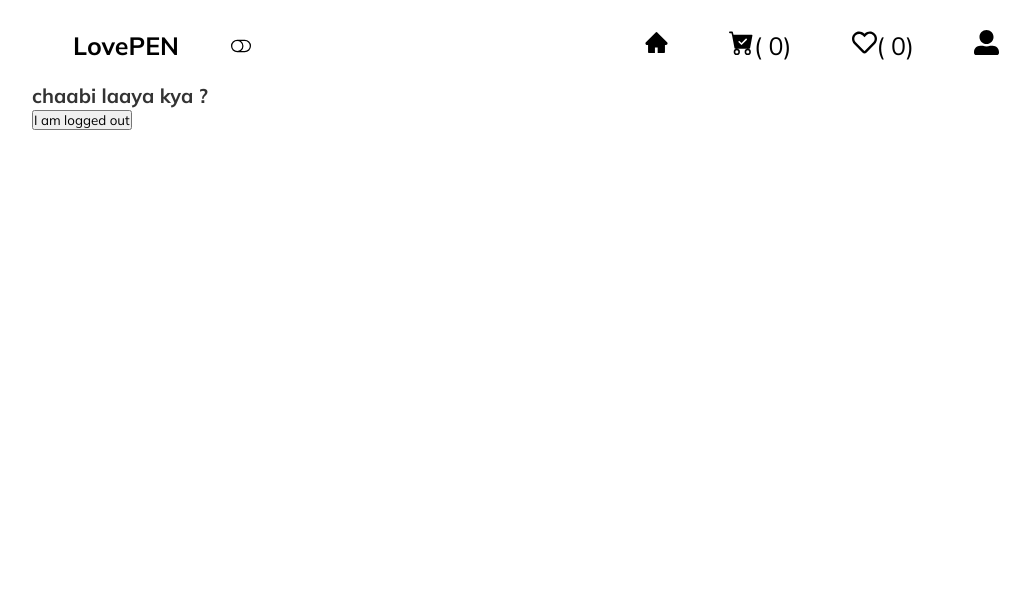
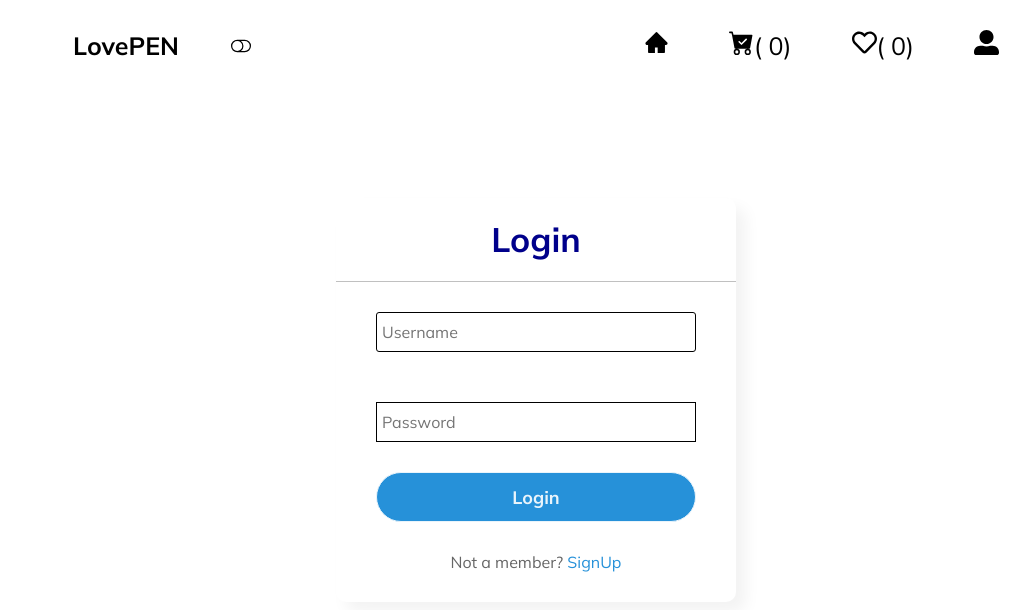
Before and after one commit to sakshijainn/lovePenEcommerce, a React (Create React App) app in the folder lovepen/: page /login in a window 1280 px wide. Shown: the top 610 px of the page, without its empty margins (104-1134 px from the left). Built offline with nearby package versions, Linux system fonts and the light colour scheme.

Commit message:
auth done

```diff
--- a/lovepen/package.json
+++ b/lovepen/package.json
@@ -11,7 +11,8 @@
     "react": "^17.0.2",
     "react-custom-scrollbars-2": "^4.4.0",
     "react-dom": "^17.0.2",
-    "react-router-dom": "^5.2.0",
+    "react-router": "^6.2.1",
+    "react-router-dom": "^6.2.1",
     "react-scripts": "5.0.0",
     "web-vitals": "^2.1.3"
   },
--- a/lovepen/src/App.js
+++ b/lovepen/src/App.js
@@ -1,80 +1,52 @@
-import React,{useState} from 'react'
-import {BrowserRouter as Router , Route , Switch , Redirect} from "react-router-dom"
-import NavBar from './components/NavBar/NavBar.jsx'
-import Home from "./components/Home/Home.jsx"
-import Cart from "./components/Cart/Cart.jsx"
-import Wishlist from "./components/Wishlist/Wishlist.jsx"
-import Login from "./components/Login/Login.jsx"
-import ProductDetail from './components/ProductDetail/ProductDetail.jsx'
-import CheckOut from './Private/CheckOut/CheckOut.jsx'
-import {PrivateRoute} from "./Private/CheckOut/PrivateRoute.jsx"
-
-  // const login = false;
-
-  // function PrivateRoute({ login  ,  ...props })
-  // {
-
-  //   return login ? <Route {...props} /> : <Redirect replace to = "/login" />
-  // }
-
-  // const PrivateRoute = ({ login, component: Component, ...rest }) => {
-  //   return (
-  //     <Route
-  //       {...rest}
-  //       render={(props) => {
-  //         if (login) return <Component {...props} />;
-  //         if (!login)
-  //           return (
-  //             <Redirect to='/login'  />
-  //           );
-  //       }}
-  //     />
-
-  //   );
-  // };
+import React from "react";
+import { BrowserRouter as Router, Route, Routes } from "react-router-dom";
+import NavBar from "./components/NavBar/NavBar.jsx";
+import Home from "./components/Home/Home.jsx";
+import Cart from "./components/Cart/Cart.jsx";
+import Wishlist from "./components/Wishlist/Wishlist.jsx";
+import Login from "./components/Login/Login.jsx";
+import ProductDetail from "./components/ProductDetail/ProductDetail.jsx";
+import CheckOut from "./Private/CheckOut/CheckOut.jsx";
+import {PrivateRoute} from "./Private/CheckOut/PrivateRoute.jsx";
 
 
 const App = () => {
 
-  // const[login , setLogin] = useState(false)
-  // console.log(login)
-  // const {isUserLogin} = useAuth();
+  return (
+    <Router>
+      <NavBar />
+      <Routes>
+
+
+        <Route path="/" element={<Home />}></Route>
+
+        <Route path="/cart" element={<Cart />}></Route>
 
 
 
-  return (
-   <Router>
-
-     <NavBar/>
-     <Switch>
-       <Route path ="/" component= {Home} exact>
-          <Home/>
-        </Route>
+        <Route path="/wishlist" element={<Wishlist />}></Route>
 
 
-        <Route path ="/cart" component= {Cart} exact>
-          <Cart/>
-        </Route>
 
-        <Route path ="/wishlist" component= {Wishlist} exact>
-          <Wishlist/>
-        </Route>
+        <Route path="/login" element={<Login />}></Route>
 
-        <Route path ="/login" component= {Login} exact>
-          <Login/>
-        </Route>
 
-        <Route path ="/product/:id" component ={ProductDetail} exact/>
 
-       <PrivateRoute path ="/checkout" component={CheckOut}/>
+        <Route path="/product/:id" element={<ProductDetail />}></Route>
+
+
+        <Route path="/checkout"  element={ <PrivateRoute> <CheckOut /> </PrivateRoute> }/>
 
 
 
 
 
-     </Switch>
-   </Router>
-  )
-}
 
-export default App
+
+      </Routes>
+      </Router>
+
+  );
+};
+
+export default App;
--- a/lovepen/src/Private/CheckOut/PrivateRoute.jsx
+++ b/lovepen/src/Private/CheckOut/PrivateRoute.jsx
@@ -1,9 +1,26 @@
-import {Route , Redirect , Navigate} from "react-router-dom"
+import { Route, Navigate, useLocation } from "react-router-dom";
+
 import { useAuth } from "../../context/AuthContext"
 
-export function PrivateRoute({ path , ...props})
-{
-    const {isUserLogin} = useAuth();
-    return isUserLogin ?<Route {...props} path ={path}/> : <Redirect
-    state= {{from :path}} replace to ="/login"/>
+export function PrivateRoute({ children }) {
+  const { isUserLogin } = useAuth();
+  let state= useLocation();
+
+  console.log({state})
+
+  // return isUserLogin ? (
+  //   <Route {...props} path={path} />
+  // ) : (
+  //   <Navigate state={{ from: path }} replace to="/login" />
+  // );
+
+  if (!isUserLogin) {
+    // Redirect them to the /login page, but save the current location they were
+    // trying to go to when they were redirected. This allows us to send them
+    // along to that page after they login, which is a nicer user experience
+    // than dropping them off on the home page.
+    return <Navigate to="/login" state={{ from: state }} replace />;
+  }
+
+  return children;
 }
--- /dev/null
+++ b/lovepen/src/api/fakeAuthApi.js
@@ -0,0 +1,23 @@
+
+//database
+const user ={
+    username: "sakshi",
+    password :"sakshi"
+}
+
+//with fetch api later
+export const fakeAuthApi = (username ,password)=>{
+    return new Promise((resolve,reject)=>{
+        setTimeout(()=>{
+            //is done on server
+            //server calls db to get data
+            //and then return based on DB result
+
+     if(user.username === username && user.password === password)
+        {
+           resolve({success:true , status :200})
+        }
+            reject({success:false , status:401})
+        },3000)
+    })
+}
--- a/lovepen/src/components/Login/Login.css
+++ b/lovepen/src/components/Login/Login.css
@@ -0,0 +1,85 @@
+
+.center{
+  position: absolute;
+  top: 50%;
+  left: 50%;
+  transform: translate(-50%, -50%);
+  width: 400px;
+  background: white;
+  border-radius: 10px;
+  box-shadow: 10px 10px 15px rgba(0,0,0,0.05);
+}
+.center h1{
+  text-align: center;
+  padding: 20px 0;
+  color: darkblue;
+  border-bottom: 1px solid silver;
+}
+.center form{
+  padding: 0 40px;
+  box-sizing: border-box;
+}
+form .txt_field{
+  position: relative;
+  border-bottom: 2px solid #adadad;
+  margin: 30px 0;
+  border: none;
+}
+.txt_field .inn{
+  width: 100%;
+  padding: 0 5px;
+  height: 40px;
+  font-size: 16px;
+  border: 1px solid black;
+  background: none;
+  outline: none;
+}
+.txt_field label{
+  position: absolute;
+  top: 10%;
+  left: 5px;
+  color: #adadad;
+  transform: translateY(-50%);
+  font-size: 16px;
+  pointer-events: none;
+  transition: .5s;
+}
+
+
+.pass{
+  margin: -5px 0 20px 5px;
+  color: #a6a6a6;
+  cursor: pointer;
+}
+.pass:hover{
+  text-decoration: underline;
+}
+input[type="submit"]{
+  width: 100%;
+  height: 50px;
+  border: 1px solid;
+  background: #2691d9;
+  border-radius: 25px;
+  font-size: 18px;
+  color: #e9f4fb;
+  font-weight: 700;
+  cursor: pointer;
+  outline: none;
+}
+input[type="submit"]:hover{
+  border-color: #2691d9;
+  transition: .5s;
+}
+.signup_link{
+  margin: 30px 0;
+  text-align: center;
+  font-size: 16px;
+  color: #666666;
+}
+.signup_link a{
+  color: #2691d9;
+  text-decoration: none;
+}
+.signup_link a:hover{
+  text-decoration: underline;
+}
--- a/lovepen/src/components/Login/Login.jsx
+++ b/lovepen/src/components/Login/Login.jsx
@@ -1,34 +1,66 @@
-import React from 'react'
-import { useAuth } from '../../context/AuthContext'
-import {useLocation, useNavigate} from "react-router-dom"
-import { useHistory } from "react-router-dom";
-import "./Login.css"
+import React, { useState } from "react";
+import { useAuth } from "../../context/AuthContext";
+import { useLocation, useNavigate, Link } from "react-router-dom";
+import "./Login.css";
 
-const Login = () => {
-    const {isUserLogin , loginUserWithCredentials} = useAuth();
-    const {state} = useLocation();
-    let history = useHistory();
+export default function Login() {
+  const { isUserLogin, loginUserWithCredentials, logout } = useAuth();
+  const [userName, setUserName] = useState("");
+  const [password, setPassword] = useState("");
+  const location = useLocation();
+  console.log(location);
+  const navigate = useNavigate();
+  let from = location.state?.from?.pathname || "/";
+  console.log(from)
+
+  return (
+    <>
+      {/* <h1> Chhabhi laaya kya? </h1>
+      <label>UserName</label>
+      <input onChange={(e)=>setUserName(e.target.value)} type="text" required/>
+
+      <label>Password</label>
+      <input onChange={(e)=>{setPassword(e.target.value)}} type="password" required/>
+      <button onClick={loginHandler}>
+        {isUserLogin ? "I am logged In" : "I am logged out"}
+      </button> */}
+     <div className="center">
+      <h1>Login</h1>
+      <form method="post">
+        <div className="txt_field">
+          <input onChange={(e)=>setUserName(e.target.value)}  className="inn" type="text" required placeholder="Username"/>
+
+        </div>
+        <div className="txt_field">
+          <input onChange={(e)=>{setPassword(e.target.value)}}  className="inn" type="password" placeholder="Password" required/>
 
 
-    console.log({state})
-
-    const loginHandler =()=>{
-        // setLogin(isUserLogin =>! isUserLogin)
-        loginUserWithCredentials("aniket" ,"sakshi")
-        history.push("/checkout");
+        </div>
+        <input onClick={loginHandler} type="submit" value="Login"/>
+        <div className="signup_link">
+          Not a member? <a href="#">SignUp</a>
+        </div>
+      </form>
+    </div>
 
 
 
-    }
+    </>
+  );
 
-    return (
-        <div>
-            <h3>chaabi laaya kya ?</h3>
-             <button onClick={loginHandler}>
-             {isUserLogin ?"I am logged in":"I am logged out"}
-             </button>
-        </div>
-    )
+  function handleSubmit(e) {
+    e.preventDefault();
+  }
+
+  function loginHandler() {
+    // 1: login
+    // setLogin((isUserLogin) => !isUserLogin);
+
+    loginUserWithCredentials(userName, password);
+
+    // 2: navigate to the page we were going to before you sent us to /login page
+    navigate(from, { replace: true });
+
+    logout();
+  }
 }
-
-export default Login
--- a/lovepen/src/context/AuthContext.js
+++ b/lovepen/src/context/AuthContext.js
@@ -1,31 +1,59 @@
-import {createContext , useContext} from "react"
-import {useState} from "react"
-
+import { createContext, useContext } from "react";
+import { useState ,useEffect} from "react";
+import { fakeAuthApi } from  "../api/fakeAuthApi"
+import { Navigate, useLocation, useNavigate } from "react-router-dom"
 export const AuthContext = createContext();
 
-const user ={
-    username: "sakshi",
-    password :"sakshi"
-}
+export const AuthProvider = ({ children }) => {
+  const [isUserLogin, setLogin] = useState(false);
 
-export const AuthProvider =({children}) =>{
-    const[isUserLogin , setLogin] = useState(false)
 
-    function loginUserWithCredentials(username , password )
-    {
-        if(user.username === username && user.password === password)
-        {
-            setLogin(true)
-        }
+   //check the login value
+   useEffect(() => {
+
+    const loginStatus = JSON.parse(localStorage?.getItem("login"))
+
+    loginStatus?.isUserLoggedIn && setLogin(true)
+
+   }, [ ])
+
+
+
+
+
+  async function loginUserWithCredentials(username, password) {
+    try {
+      const response = await fakeAuthApi(username, password);
+      if (response.success) {
+        setLogin(true);
+        //persist the data now
+        localStorage?.setItem(
+          "login",
+          JSON.stringify({isUserLoggedIn :true})
+        )
+
+
+      }
+    } catch (error) {
+      console.log("Sahi username password nahi pata kya?", error);
     }
 
-    return(
-        <AuthContext.Provider value ={{isUserLogin ,loginUserWithCredentials}}>
-            {children}
-        </AuthContext.Provider>
-    )
-}
+  }
 
-export const useAuth =()=>{
-    return useContext(AuthContext)
-}
+  async function logout()
+  {
+    localStorage.removeItem("login")
+    setLogin(false)
+
+  }
+
+  return (
+    <AuthContext.Provider value={{ isUserLogin, loginUserWithCredentials, setLogin , logout }}>
+      {children}
+    </AuthContext.Provider>
+  );
+};
+
+export const useAuth = () => {
+  return useContext(AuthContext);
+};
--- a/package.json
+++ /dev/null
@@ -1,6 +0,0 @@
-{
-  "dependencies": {
-    "react-icons": "^4.3.1",
-    "react-router-dom": "^6.2.1"
-  }
-}
```
Also changed, not shown: 2 other files (tests, documents, lock files or other folders).
